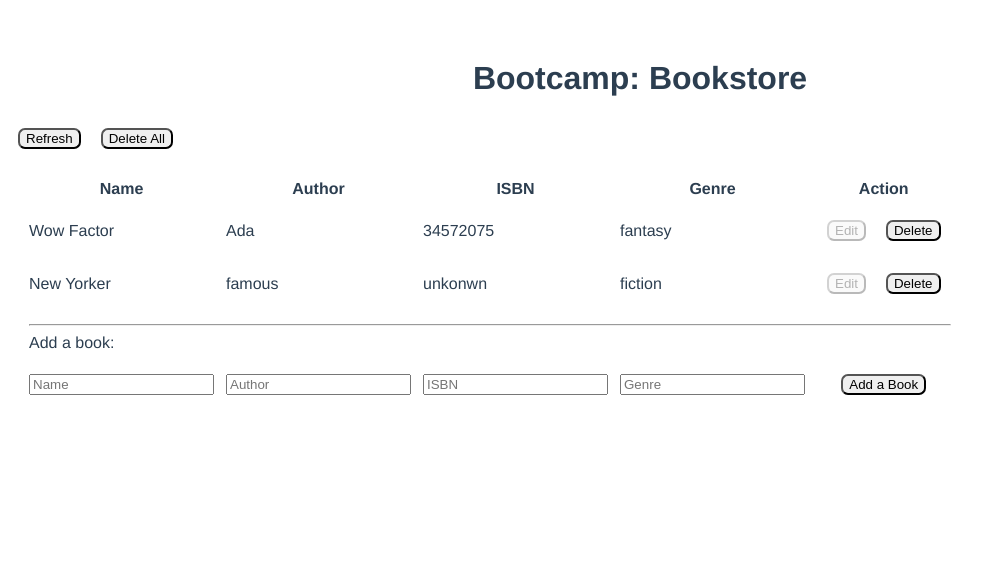
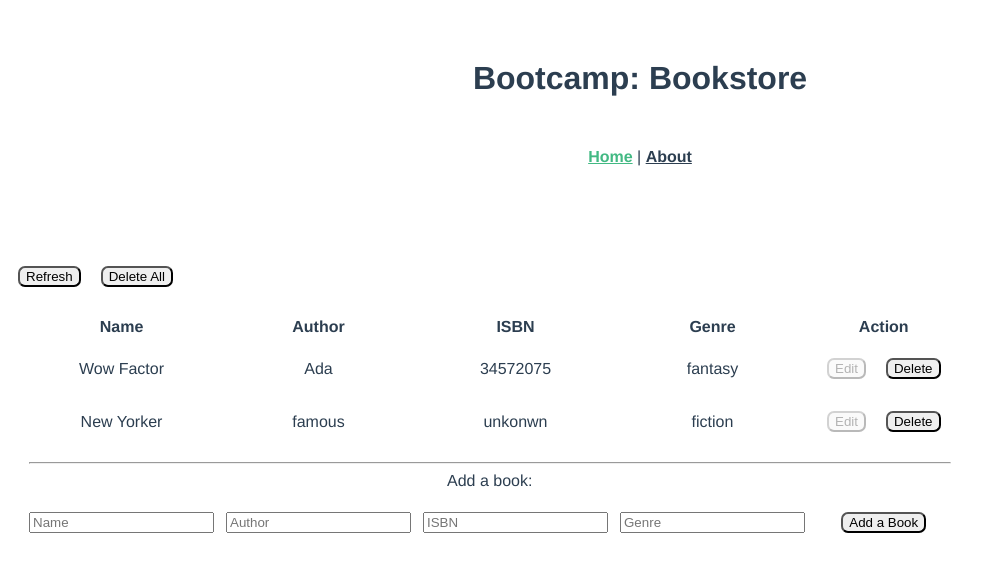
Before and after one commit to henry-chen-2020/vue-bookstore, a Vue app: page / in a window 1280 px wide. Shown: the top 572 px of the page, without its empty margins (0-996 px from the left). Built offline with nearby package versions, Linux system fonts and the light colour scheme; no server answers.

Commit message:
add router

```diff
--- a/package.json
+++ b/package.json
@@ -10,11 +10,13 @@
   "dependencies": {
     "axios": "^0.20.0",
     "core-js": "^3.6.5",
-    "vue": "^2.6.11"
+    "vue": "^2.6.11",
+    "vue-router": "^3.2.0"
   },
   "devDependencies": {
     "@vue/cli-plugin-babel": "~4.5.0",
     "@vue/cli-plugin-eslint": "~4.5.0",
+    "@vue/cli-plugin-router": "^4.5.6",
     "@vue/cli-service": "~4.5.0",
     "babel-eslint": "^10.1.0",
     "eslint": "^6.7.2",
--- a/src/App.vue
+++ b/src/App.vue
@@ -1,70 +1,20 @@
 <template>
   <div id="app">
     <Header />
-    <BookList v-bind:books="books"
-      v-on:add-a-book="addBook" v-on:refresh="refresh"
-      v-on:del-a-book="delBook" v-on:delete-all="deleteAll" />
+    <router-view/>
   </div>
 </template>
 
-<script>
-import axios from 'axios'
-import uuid from 'uuid'
-import Header from './components/Header'
-import BookList from './components/BookList'
-const BOOKS = [{
-        ID: 1,
-        Name: "Wow Factor",
-        Author: "Ada",
-        ISBN: "34572075",
-        Genre: "fantasy"
-      }, {
-        ID: 2,
-        Name: "New Yorker",
-        Author: "famous",
-        ISBN: "unkonwn",
-        Genre: "fiction"
-      }];
+<script lang="ts">
+import Vue from 'vue'
+import Header from './components/Header.vue'
 
-export default {
-  name: 'App',
+export default Vue.extend({
+  name: 'app',
   components: {
-    Header,
-    BookList
-  },
-  methods: {
-    refresh() {
-      console.log("refersh");
-      this.books = BOOKS;
-    },
-    deleteAll() {
-      console.log("delete all");
-      this.books = [];
-    },
-    addBook(payload) {
-      payload.ID = uuid();
-      console.log("#app: add a book", payload);
-      this.books = [...this.books, payload];
-      console.log('books: ' + this.books.length);
-    },
-    delBook(id) {
-      console.log('delete a book', id);
-      this.books = this.books.filter(book => book.ID != id);
-    }
-  },
-  data() {
-    return {
-      books:[]
-    }
-  },
-  created() {
-    this.books = BOOKS;
-    // axios.get('http://localhost:51946/books')
-    axios.get('http://10.24.123.250:51946/books')
-    // .then(resp => this.books = resp.data)
-    // .catch(err => console.log('=====> fetch error', err));
+    Header
   }
-}
+})
 </script>
 
 <style>
@@ -72,12 +22,20 @@ export default {
   font-family: Avenir, Helvetica, Arial, sans-serif;
   -webkit-font-smoothing: antialiased;
   -moz-osx-font-smoothing: grayscale;
-  /* text-align: left; */
+  text-align: center;
   color: #2c3e50;
-  margin-top: 60px;
 }
-button {
-  margin: 10px;
-  border-radius: 7px;
+
+#nav {
+  padding: 30px;
+}
+
+#nav a {
+  font-weight: bold;
+  color: #2c3e50;
+}
+
+#nav a.router-link-exact-active {
+  color: #42b983;
 }
 </style>
--- a/src/components/BookList.vue
+++ b/src/components/BookList.vue
@@ -1,6 +1,6 @@
 <template>
   <div>
-    <div>
+    <div class="tools">
       <button v-on:click="$emit('refresh')">Refresh</button>
       <button v-on:click="$emit('delete-all')">Delete All</button>
     </div>
@@ -44,4 +44,7 @@ table {
   border: true;
   border-spacing: 10px;
 }
+div.tools {
+  text-align: left;
+}
 </style>
--- a/src/components/Header.vue
+++ b/src/components/Header.vue
@@ -1,6 +1,10 @@
 <template>
   <div>
     <h1>Bootcamp: Bookstore</h1>
+    <div id="nav">
+      <router-link to="/">Home</router-link> |
+      <router-link to="/about">About</router-link>
+    </div>
   </div>
 </template>
 
--- a/src/main.js
+++ b/src/main.js
@@ -1,8 +1,10 @@
 import Vue from 'vue'
 import App from './App.vue'
+import router from './router'
 
 Vue.config.productionTip = false
 
 new Vue({
-  render: h => h(App),
+  router,
+  render: h => h(App)
 }).$mount('#app')
--- /dev/null
+++ b/src/router/index.js
@@ -0,0 +1,27 @@
+import Vue from 'vue'
+import VueRouter from 'vue-router'
+import Home from '../views/Home.vue'
+
+Vue.use(VueRouter)
+
+const routes = [
+  {
+    path: '/',
+    name: 'Home',
+    component: Home
+  },
+  {
+    path: '/about',
+    name: 'About',
+    // route level code-splitting
+    // this generates a separate chunk (about.[hash].js) for this route
+    // which is lazy-loaded when the route is visited.
+    component: () => import(/* webpackChunkName: "about" */ '../views/About.vue')
+  }
+]
+
+const router = new VueRouter({
+  routes
+})
+
+export default router
--- /dev/null
+++ b/src/views/About.vue
@@ -0,0 +1,5 @@
+<template>
+  <div class="about">
+    <p>Connect to local k8s server is not working yet.</p>
+  </div>
+</template>
--- /dev/null
+++ b/src/views/Home.vue
@@ -0,0 +1,81 @@
+<template>
+  <div class="home">
+    <BookList v-bind:books="books"
+      v-on:add-a-book="addBook" v-on:refresh="refresh"
+      v-on:del-a-book="delBook" v-on:delete-all="deleteAll" />
+  </div>
+</template>
+
+<script>
+// @ is an alias to /src
+import axios from 'axios'
+import uuid from 'uuid'
+import BookList from '../components/BookList'
+const BOOKS = [{
+        ID: 1,
+        Name: "Wow Factor",
+        Author: "Ada",
+        ISBN: "34572075",
+        Genre: "fantasy"
+      }, {
+        ID: 2,
+        Name: "New Yorker",
+        Author: "famous",
+        ISBN: "unkonwn",
+        Genre: "fiction"
+      }];
+
+export default {
+  name: 'App',
+  components: {
+    BookList
+  },
+  methods: {
+    refresh() {
+      console.log("refersh");
+      this.books = BOOKS;
+    },
+    deleteAll() {
+      console.log("delete all");
+      this.books = [];
+    },
+    addBook(payload) {
+      payload.ID = uuid();
+      console.log("#app: add a book", payload);
+      this.books = [...this.books, payload];
+      console.log('books: ' + this.books.length);
+    },
+    delBook(id) {
+      console.log('delete a book', id);
+      this.books = this.books.filter(book => book.ID != id);
+    }
+  },
+  data() {
+    return {
+      books:[]
+    }
+  },
+  created() {
+    this.books = BOOKS;
+    // axios.get('http://localhost:51946/books')
+    axios.get('http://10.24.123.250:51946/books')
+    // .then(resp => this.books = resp.data)
+    // .catch(err => console.log('=====> fetch error', err));
+  }
+}
+</script>
+
+<style>
+div.home {
+  font-family: Avenir, Helvetica, Arial, sans-serif;
+  -webkit-font-smoothing: antialiased;
+  -moz-osx-font-smoothing: grayscale;
+  /* text-align: left; */
+  color: #2c3e50;
+  margin-top: 60px;
+}
+button {
+  margin: 10px;
+  border-radius: 7px;
+}
+</style>
--- a/vue.config.js
+++ b/vue.config.js
@@ -1,5 +1,8 @@
 module.exports = {
   devServer: {
     proxy: 'http://localhost:51946'
+  },
+  configureWebpack: {
+    devtool: 'source-map'
   }
 }
```
Also changed, not shown: 1 other file (tests, documents, lock files or other folders).
